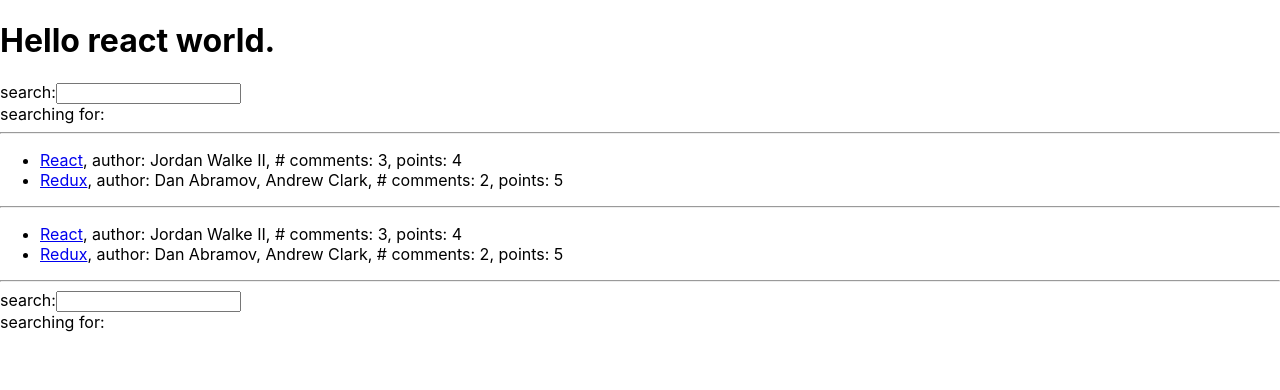
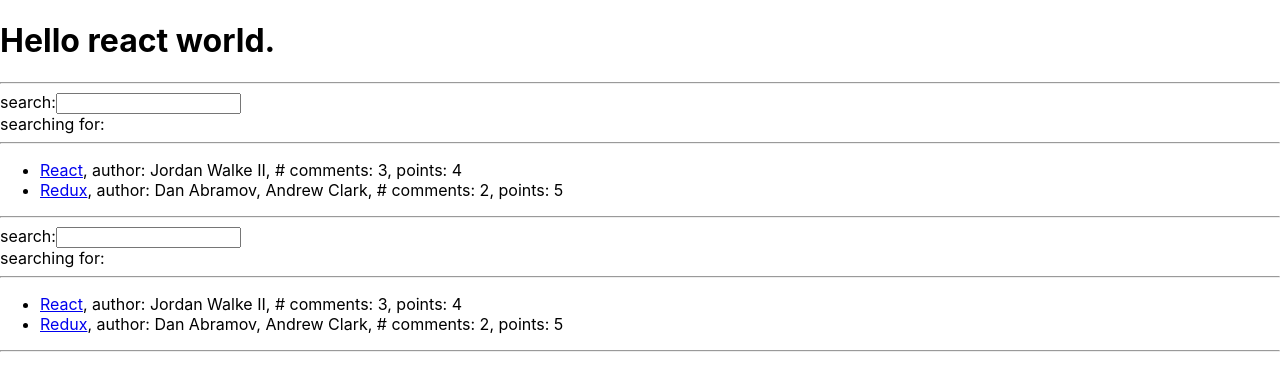
Before and after one commit to tbh26/stories, a React (Create React App) app: page / in a window 1280 px wide. Shown: the top 390 px of the page. Built offline with nearby package versions, Linux system fonts and the light colour scheme.

Commit message:
[r2r][p -] refactor, use a parent

```diff
--- a/src/App.js
+++ b/src/App.js
@@ -30,22 +30,28 @@
             <header>
                 <h1>Hello {echoFun('react')} world.</h1>
             </header>
+            <hr/>
+            <Parent itemslist={techStuff} />
+            <hr/>
+            <Parent itemslist={techStuff} />
+            <hr/>
+        </main>
+    );
+}
+
+const Parent = (props) => {
+    const items = props.itemslist;
+
+    return (
+        <article>
             <section>
                 <Search/>
             </section>
             <hr/>
             <section>
-                <List list={techStuff}/>
+                <List list={items}/>
             </section>
-            <hr/>
-            <section>
-                <List list={techStuff}/>
-            </section>
-            <hr/>
-            <section>
-                <Search/>
-            </section>
-        </main>
+        </article>
     );
 }
 
```
